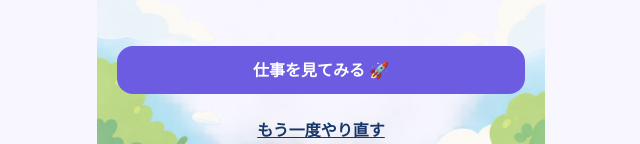
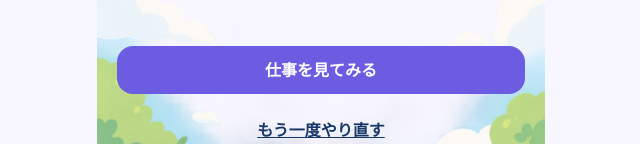
Before and after one commit to AkikoFujikawa/shigoto-mikke, a Next.js app in the folder frontend/: page /strengths in a window 1280 px wide. Shown: the part 274-418 px from the top of the page, without its empty margins (319-959 px from the left). Built offline with nearby package versions, Linux system fonts and the light colour scheme.

Commit message:
fix: remove rocket emoji from strengths button

```diff
--- a/frontend/src/app/strengths/page.tsx
+++ b/frontend/src/app/strengths/page.tsx
@@ -82,7 +82,7 @@ export default function StrengthsPage() {
             window.location.href = "/jobs";
           }}
         >
-          仕事を見てみる 🚀
+          仕事を見てみる
         </button>
         <button
           type="button"
```
